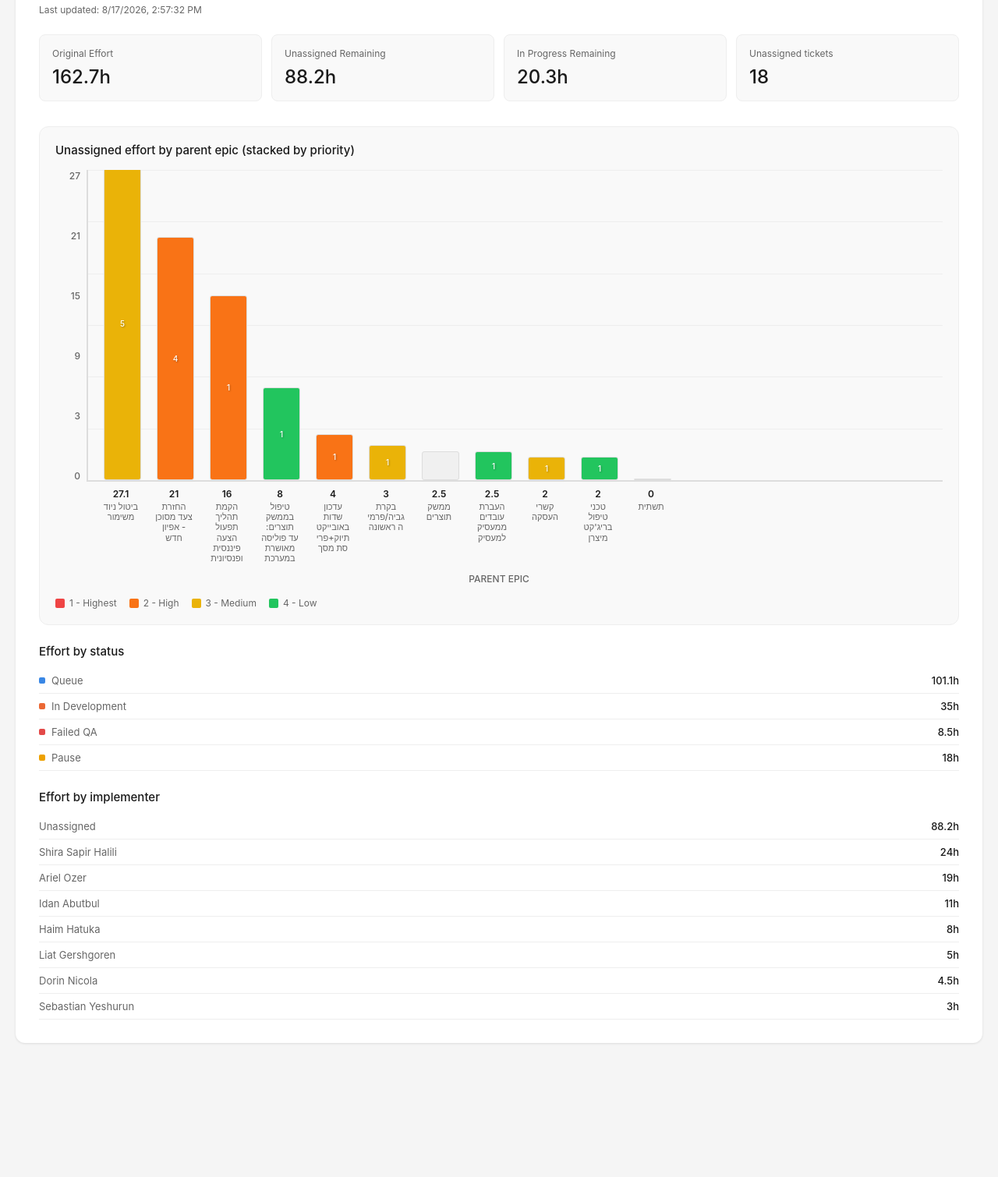
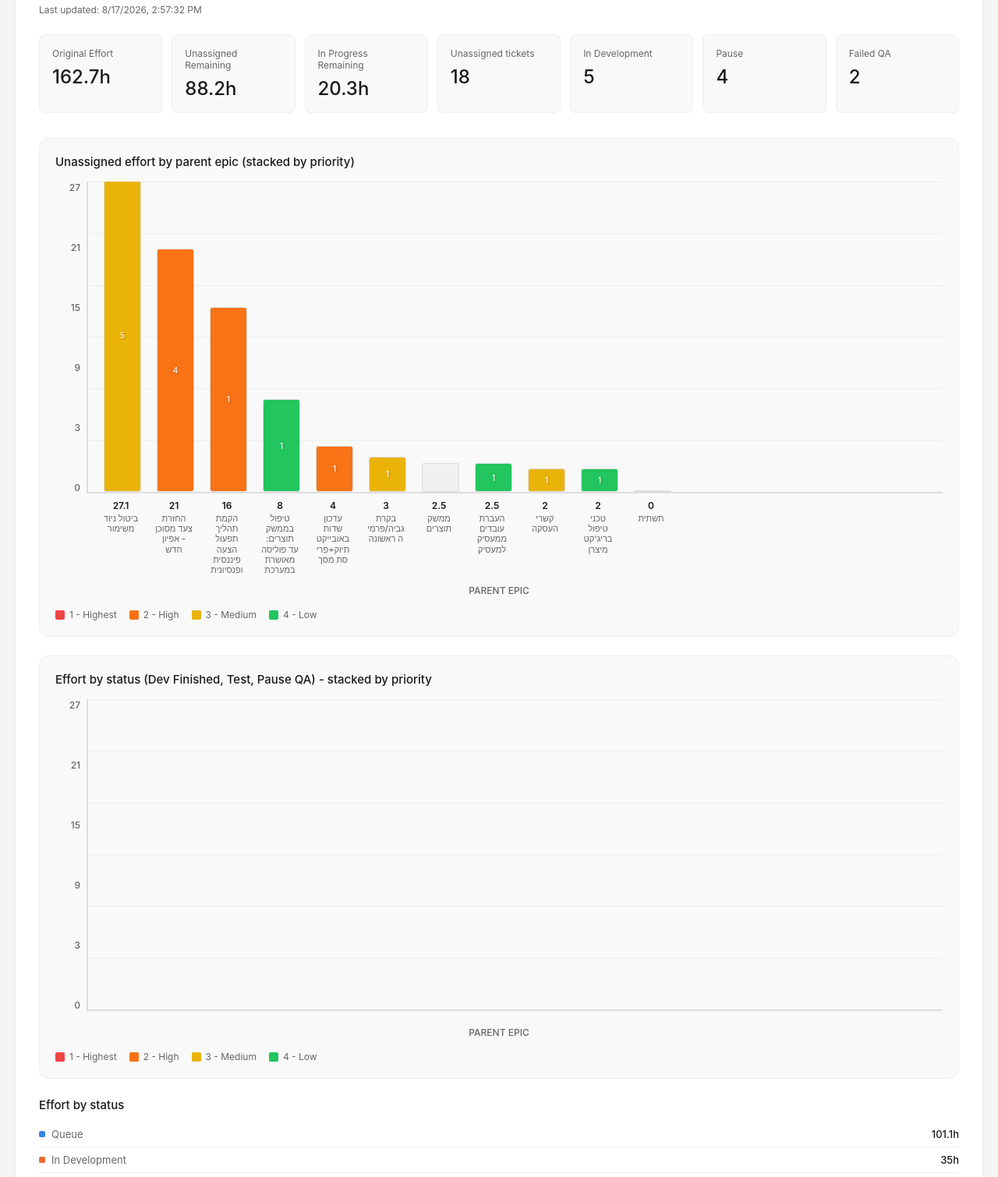
Before and after one commit to ranlev-novidea/MVS-dashboard, a website: page index.html in a window 1280 px wide. Shown: the part 87-1597 px from the top of the page at 78% size. Before the commit the page ends 1445 px from the top, so only its background shows below. Drawn offline with Linux system fonts and the light colour scheme.

Commit message:
Update index.html
Added charts

```diff
--- a/index.html
+++ b/index.html
@@ -1,4 +1,3 @@
-
 <!DOCTYPE html>
 <html lang="en">
 <head>
@@ -297,12 +296,22 @@
           <div class="metric-label">In Progress Remaining</div>
           <div class="metric-value" id="inProgressRemaining">-</div>
         </div>
-
         <div class="metric-card">
           <div class="metric-label">Unassigned tickets</div>
           <div class="metric-value" id="unassignedCount">-</div>
-      </div>
-
+        </div>
+        <div class="metric-card">
+          <div class="metric-label">In Development</div>
+          <div class="metric-value" id="inDevCount">-</div>
+        </div>
+        <div class="metric-card">
+          <div class="metric-label">Pause</div>
+          <div class="metric-value" id="pauseCount">-</div>
+        </div>
+        <div class="metric-card">
+          <div class="metric-label">Failed QA</div>
+          <div class="metric-value" id="failedQACount">-</div>
+        </div>
       </div>
 
       <div class="chart-section">
@@ -322,6 +331,44 @@
           </div>
         </div>
         <div class="labels-row" id="labelsRow"></div>
+        <div class="axis-label">PARENT EPIC</div>
+        <div class="legend">
+          <div class="legend-item">
+            <div class="legend-color" style="background: #ef4444;"></div>
+            <span class="legend-text">1 - Highest</span>
+          </div>
+          <div class="legend-item">
+            <div class="legend-color" style="background: #f97316;"></div>
+            <span class="legend-text">2 - High</span>
+          </div>
+          <div class="legend-item">
+            <div class="legend-color" style="background: #eab308;"></div>
+            <span class="legend-text">3 - Medium</span>
+          </div>
+          <div class="legend-item">
+            <div class="legend-color" style="background: #22c55e;"></div>
+            <span class="legend-text">4 - Low</span>
+          </div>
+        </div>
+      </div>
+
+      <div class="chart-section">
+        <h2>Effort by status (Dev Finished, Test, Pause QA) - stacked by priority</h2>
+        <div class="chart-container">
+          <div class="y-axis">
+            <span>27</span>
+            <span>21</span>
+            <span>15</span>
+            <span>9</span>
+            <span>3</span>
+            <span>0</span>
+          </div>
+          <div class="chart-area">
+            <div class="grid-lines" id="gridLines2"></div>
+            <div class="bars-container" id="chartBars2"></div>
+          </div>
+        </div>
+        <div class="labels-row" id="labelsRow2"></div>
         <div class="axis-label">PARENT EPIC</div>
         <div class="legend">
           <div class="legend-item">
@@ -395,17 +442,28 @@
       const totalEffort = Math.round(tickets.reduce((sum, t) => sum + t.effort, 0) * 10) / 10;
       const unassignedRemaining = Math.round(tickets.filter(t => !t.assignee).reduce((sum, t) => sum + (t.remaining || 0), 0) * 10) / 10;
       const inProgressRemaining = Math.round(tickets.filter(t => t.assignee && t.status === 'In Development').reduce((sum, t) => sum + (t.remaining || 0), 0) * 10) / 10;
+      const unassignedCount = tickets.filter(t => !t.assignee).length;
+      const inDevCount = tickets.filter(t => t.status === 'In Development').length;
+      const pauseCount = tickets.filter(t => t.status === 'Pause').length;
+      const failedQACount = tickets.filter(t => t.status === 'Failed QA').length;
 
       document.getElementById('totalEffort').textContent = totalEffort + 'h';
       document.getElementById('unassignedRemaining').textContent = unassignedRemaining + 'h';
       document.getElementById('inProgressRemaining').textContent = inProgressRemaining + 'h';
-
-const unassignedCount = tickets.filter(t => !t.assignee).length;
-document.getElementById('unassignedCount').textContent = unassignedCount;
+      document.getElementById('unassignedCount').textContent = unassignedCount;
+      document.getElementById('inDevCount').textContent = inDevCount;
+      document.getElementById('pauseCount').textContent = pauseCount;
+      document.getElementById('failedQACount').textContent = failedQACount;
 
       // Group unassigned by parent
       const unassignedByParent = groupByParent(tickets.filter(t => !t.assignee));
       renderChart(unassignedByParent);
+
+      // Group tickets in Dev Finished, Test, Pause QA by parent
+      const otherStatusTickets = groupByParent(tickets.filter(t =>
+        ['Dev Finished', 'Test', 'Pause QA'].includes(t.status)
+      ));
+      renderChart2(otherStatusTickets);
 
       // Status breakdown
       const statuses = ['Queue', 'In Development', 'Failed QA', 'Pause'];
@@ -415,9 +473,9 @@ document.getElementById('unassignedCount').textContent = unassignedCount;
       renderAssigneeList(tickets);
     }
 
-    function groupByParent(unassignedTickets) {
+    function groupByParent(filteredTickets) {
       const parents = {};
-      unassignedTickets.forEach(ticket => {
+      filteredTickets.forEach(ticket => {
         const parent = ticket.parent || null;
         if (!parents[parent]) {
           parents[parent] = {
@@ -476,7 +534,6 @@ document.getElementById('unassignedCount').textContent = unassignedCount;
 
         barsContainer.appendChild(bar);
 
-        // Add label
         const labelCol = document.createElement('div');
         labelCol.className = 'label-col';
 
@@ -493,8 +550,66 @@ document.getElementById('unassignedCount').textContent = unassignedCount;
         labelsContainer.appendChild(labelCol);
       });
 
-      // Add grid lines
       const gridLines = document.getElementById('gridLines');
+      gridLines.innerHTML = '';
+      for (let i = 0; i <= 6; i++) {
+        const line = document.createElement('div');
+        line.className = 'grid-line' + (i === 6 ? ' axis' : '');
+        line.style.top = (i * (100 / 6)) + '%';
+        gridLines.appendChild(line);
+      }
+    }
+
+    function renderChart2(data) {
+      const maxEffort = 27;
+      const maxHeight = 400;
+      const priorityOrder = ['1 - Highest', '2 - High', '3 - Medium', '4 - Low', '5 - Lowest'];
+
+      const barsContainer = document.getElementById('chartBars2');
+      const labelsContainer = document.getElementById('labelsRow2');
+      barsContainer.innerHTML = '';
+      labelsContainer.innerHTML = '';
+
+      data.forEach(({ parentName, priorities, total }) => {
+        const barHeightPx = (total / maxEffort) * maxHeight;
+        const bar = document.createElement('div');
+        bar.className = 'bar';
+        bar.style.height = barHeightPx + 'px';
+
+        priorityOrder.forEach(priority => {
+          const p = priorities[priority];
+          if (p && p.effort > 0) {
+            const segment = document.createElement('div');
+            segment.className = 'segment';
+            segment.style.background = priorityColors[priority];
+            segment.style.height = (p.effort / total) * 100 + '%';
+            segment.title = `${priority}: ${p.count} tickets, ${Math.round(p.effort * 10) / 10}h`;
+            if ((p.effort / total) * 100 > 15) {
+              segment.textContent = p.count;
+            }
+            bar.appendChild(segment);
+          }
+        });
+
+        barsContainer.appendChild(bar);
+
+        const labelCol = document.createElement('div');
+        labelCol.className = 'label-col';
+
+        const valueLabel = document.createElement('div');
+        valueLabel.className = 'value-label';
+        valueLabel.textContent = Math.round(total * 10) / 10;
+
+        const nameLabel = document.createElement('div');
+        nameLabel.className = 'name-label';
+        nameLabel.textContent = parentName;
+
+        labelCol.appendChild(valueLabel);
+        labelCol.appendChild(nameLabel);
+        labelsContainer.appendChild(labelCol);
+      });
+
+      const gridLines = document.getElementById('gridLines2');
       gridLines.innerHTML = '';
       for (let i = 0; i <= 6; i++) {
         const line = document.createElement('div');
```
